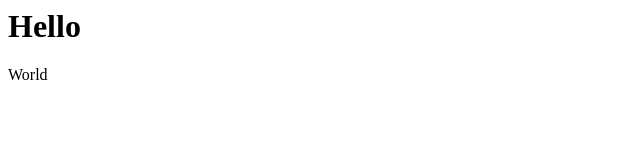
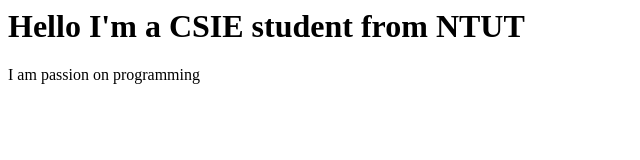
Before and after one commit to DVRBxTw/115-1-website-programming, a plain HTML site: page index.html in a window 1280 px wide. Shown: the whole page, without its empty margins (0-640 px from the left). Drawn offline with Linux system fonts and the light colour scheme.

Commit message:
Add files via upload

```diff
--- a/index.html
+++ b/index.html
@@ -3,7 +3,7 @@
         <title>Hello World</title>
     </head>
     <body>
-        <h1>Hello</h1>
-        <p>World</p>
+        <h1>Hello I'm a CSIE student from NTUT</h1>
+        <p>I am passion on programming</p>
     </body>
 </html>
```
